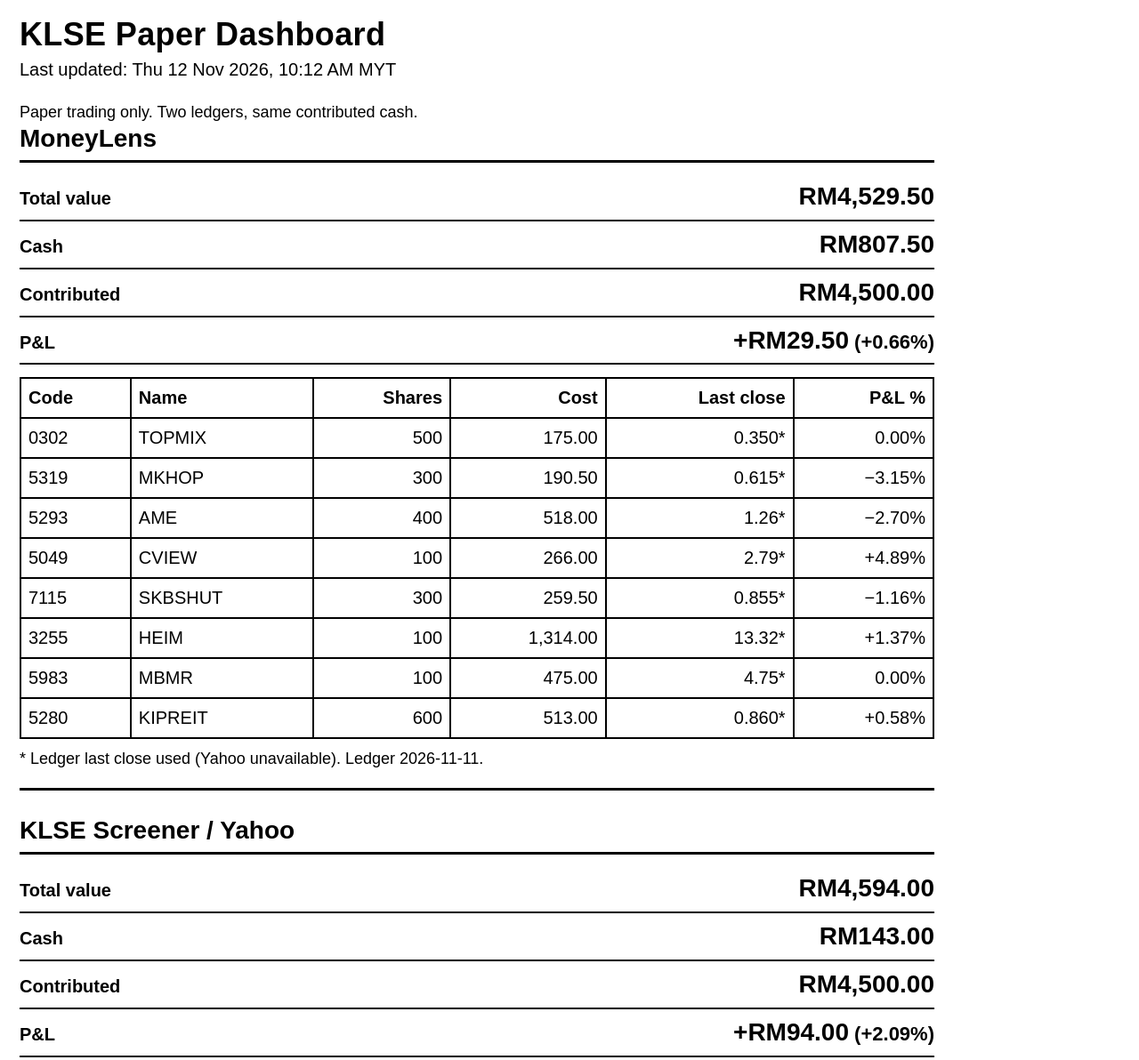
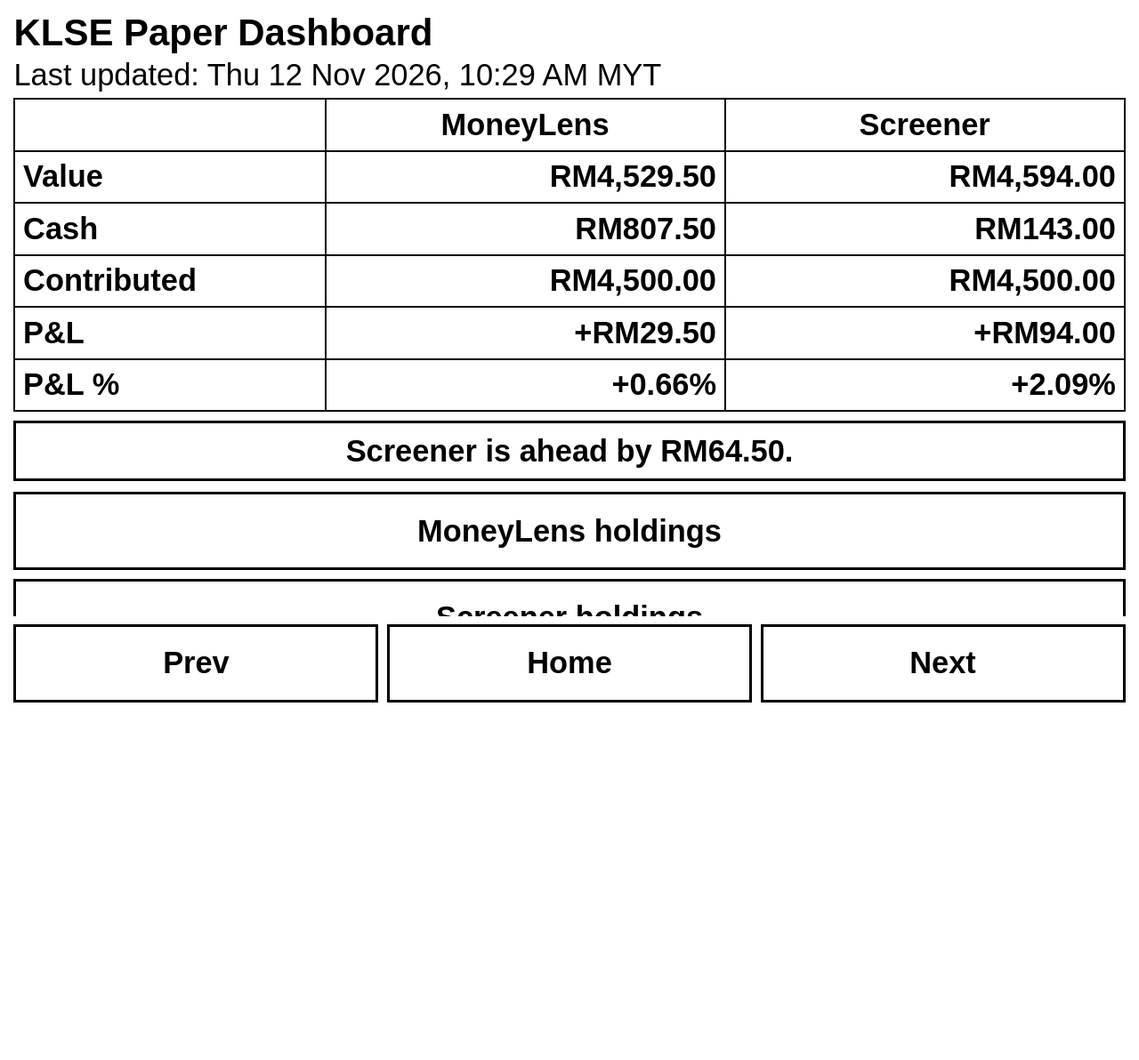
Before and after one commit to spothao/klse-poke-dashboard, a plain HTML site: page index.html in a window 1280 px wide. Shown: the top 1192 px of the page at 89% size. After the commit the page ends 800 px from the top, so only its background shows below. Drawn offline with Linux system fonts and the light colour scheme.

Commit message:
Split the e-ink dashboard into no-scroll Poke 5 pages

```diff
--- a/index.html
+++ b/index.html
@@ -2,7 +2,7 @@
 <html lang="en">
 <head>
   <meta charset="utf-8">
-  <meta name="viewport" content="width=1072">
+  <meta name="viewport" content="width=device-width, initial-scale=1, maximum-scale=1">
   <meta http-equiv="refresh" content="900">
   <meta name="color-scheme" content="light only">
   <title>KLSE Paper Dashboard</title>
@@ -13,169 +13,161 @@
 html, body {
   margin: 0;
   padding: 0;
+  width: 100%;
+  height: 100%;
+  overflow: hidden;
   background: #fff;
   color: #000;
 }
 body {
   font-family: Arial, Helvetica, "Noto Sans", "DejaVu Sans", sans-serif;
-  font-size: 22px;
-  line-height: 1.35;
-  padding: 18px 22px 36px;
-  max-width: 1072px;
+  font-size: clamp(16px, 4.3vmin, 42px);
+  line-height: 1.2;
   font-variant-numeric: tabular-nums;
 }
+.page {
+  width: 100vw;
+  height: 100vh;
+  max-width: 100vw;
+  max-height: 100vh;
+  overflow: hidden;
+  display: flex;
+  flex-direction: column;
+  padding: 0.4em 0.45em 0.3em;
+}
+header, footer, .jump { flex: 0 0 auto; }
+main {
+  flex: 1 1 auto;
+  min-height: 0;
+  overflow: hidden;
+  display: flex;
+  flex-direction: column;
+}
 h1 {
-  font-size: 36px;
-  line-height: 1.15;
-  margin: 0 0 6px;
-  font-weight: 700;
-  letter-spacing: 0.01em;
-}
-h2 {
-  font-size: 28px;
-  line-height: 1.2;
-  margin: 0 0 12px;
-  padding: 0 0 8px;
-  border-bottom: 3px solid #000;
+  font-size: 1.22em;
+  line-height: 1.1;
+  margin: 0;
   font-weight: 700;
 }
 .updated {
-  font-size: 20px;
-  margin: 0 0 22px;
+  font-size: 1em;
+  margin: 0.12em 0 0.15em;
 }
-.sub {
-  font-size: 18px;
-  margin: 4px 0 0;
-}
-section.portfolio, section.watchlist {
-  margin: 0 0 28px;
-  padding: 0 0 8px;
-  border-bottom: 3px solid #000;
-}
-.stats {
-  display: block;
-  margin: 0 0 14px;
-}
-.stat {
-  display: flex;
-  justify-content: space-between;
-  align-items: baseline;
-  gap: 16px;
-  border-bottom: 2px solid #000;
-  padding: 7px 0;
-}
-.stat .label {
-  font-size: 20px;
-  font-weight: 700;
-}
-.stat .value {
-  font-size: 28px;
-  font-weight: 700;
-  text-align: right;
-}
-.stat .pct { font-size: 22px; font-weight: 700; }
-table {
+.subpage { font-size: 1em; font-weight: 700; margin: 0 0 0.15em; }
+.compare {
   width: 100%;
   border-collapse: collapse;
-  margin: 8px 0 10px;
-  font-size: 20px;
+  table-layout: fixed;
+  margin: 0 0 0.3em;
+  flex: 0 0 auto;
 }
-th, td {
+.compare th, .compare td {
   border: 2px solid #000;
-  padding: 8px 8px;
+  padding: 0.22em 0.25em;
+  text-align: right;
+  font-weight: 700;
+  vertical-align: middle;
+}
+.compare th:first-child, .compare td:first-child {
   text-align: left;
-  vertical-align: top;
+  font-weight: 700;
+  width: 28%;
 }
-th {
+.compare thead th { text-align: center; }
+.ahead {
+  border: 3px solid #000;
   font-weight: 700;
+  text-align: center;
+  padding: 0.3em 0.35em;
+  margin: 0 0 0.35em;
+  flex: 0 0 auto;
+}
+.jump {
+  display: flex;
+  flex-direction: column;
+  gap: 0.28em;
+  margin: 0 0 0.3em;
+}
+.jump a, nav.bar a, nav.bar span {
+  display: flex;
+  align-items: center;
+  justify-content: center;
+  min-height: max(48px, 11vmin);
+  border: 3px solid #000;
+  color: #000;
+  text-decoration: none;
+  font-weight: 700;
+  text-align: center;
+  padding: 0.15em 0.3em;
   background: #fff;
 }
-td.num, th.num { text-align: right; white-space: nowrap; }
-.note, .missing, .footnote {
-  font-size: 18px;
-  margin: 8px 0 12px;
+nav.bar {
+  display: flex;
+  gap: 0.28em;
+  margin-top: auto;
+  padding-top: 0.25em;
+}
+nav.bar a, nav.bar span { flex: 1; }
+nav.bar .home { font-weight: 800; }
+table.grid {
+  width: 100%;
+  border-collapse: collapse;
+  table-layout: fixed;
+  font-size: 1em;
+}
+table.grid th, table.grid td {
+  border: 2px solid #000;
+  padding: 0.12em 0.1em;
+  text-align: left;
+  vertical-align: middle;
+  overflow: hidden;
+  white-space: nowrap;
+}
+table.grid th { font-weight: 700; }
+table.grid .num { text-align: right; }
+table.grid .c-code { width: 14%; }
+table.grid .c-name { width: 24%; }
+table.grid .c-shs { width: 11%; }
+table.grid .c-cost { width: 17%; }
+table.grid .c-close { width: 16%; }
+table.grid .c-pnl { width: 18%; }
+table.grid.watch .c-code { width: 18%; }
+table.grid.watch .c-name { width: 32%; }
+table.grid.watch .c-close { width: 22%; }
+table.grid.watch .c-held { width: 28%; }
+.note, .missing {
+  font-size: 1em;
+  margin: 0.2em 0 0;
+  flex: 0 0 auto;
 }
 .missing { font-weight: 700; }
-.footnote { margin-top: 0; }
 
   </style>
 </head>
 <body>
-  <header>
-    <h1>KLSE Paper Dashboard</h1>
-    <p class="updated">Last updated: Thu 12 Nov 2026, 10:12 AM MYT</p>
-    <p class="sub">Paper trading only. Two ledgers, same contributed cash.</p>
-  </header>
-  <section class="portfolio" id="moneylens">
-<h2>MoneyLens</h2>
-<div class="stats">
-<div class="stat"><div class="label">Total value</div><div class="value">RM4,529.50</div></div>
-<div class="stat"><div class="label">Cash</div><div class="value">RM807.50</div></div>
-<div class="stat"><div class="label">Contributed</div><div class="value">RM4,500.00</div></div>
-<div class="stat"><div class="label">P&amp;L</div><div class="value">+RM29.50<span class="pct"> (+0.66%)</span></div></div>
+  <div class="page">
+    <header>
+      <h1>KLSE Paper Dashboard</h1>
+      <p class="updated">Last updated: Thu 12 Nov 2026, 10:29 AM MYT</p>
+    </header>
+    <main>
+<table class="compare">
+<thead><tr><th></th><th>MoneyLens</th><th>Screener</th></tr></thead>
+<tbody>
+<tr><td>Value</td><td>RM4,529.50</td><td>RM4,594.00</td></tr>
+<tr><td>Cash</td><td>RM807.50</td><td>RM143.00</td></tr>
+<tr><td>Contributed</td><td>RM4,500.00</td><td>RM4,500.00</td></tr>
+<tr><td>P&amp;L</td><td>+RM29.50</td><td>+RM94.00</td></tr>
+<tr><td>P&amp;L %</td><td>+0.66%</td><td>+2.09%</td></tr>
+</tbody></table>
+<p class="ahead">Screener is ahead by RM64.50.</p>
+<div class="jump">
+<a href="moneylens.html">MoneyLens holdings</a>
+<a href="screener.html">Screener holdings</a>
+<a href="watchlist.html">Watchlist</a>
 </div>
-<table>
-<thead><tr><th>Code</th><th>Name</th><th class='num'>Shares</th><th class='num'>Cost</th><th class='num'>Last close</th><th class='num'>P&amp;L %</th></tr></thead>
-<tbody>
-<tr><td>0302</td><td>TOPMIX</td><td class='num'>500</td><td class='num'>175.00</td><td class='num'>0.350*</td><td class='num'>0.00%</td></tr>
-<tr><td>5319</td><td>MKHOP</td><td class='num'>300</td><td class='num'>190.50</td><td class='num'>0.615*</td><td class='num'>−3.15%</td></tr>
-<tr><td>5293</td><td>AME</td><td class='num'>400</td><td class='num'>518.00</td><td class='num'>1.26*</td><td class='num'>−2.70%</td></tr>
-<tr><td>5049</td><td>CVIEW</td><td class='num'>100</td><td class='num'>266.00</td><td class='num'>2.79*</td><td class='num'>+4.89%</td></tr>
-<tr><td>7115</td><td>SKBSHUT</td><td class='num'>300</td><td class='num'>259.50</td><td class='num'>0.855*</td><td class='num'>−1.16%</td></tr>
-<tr><td>3255</td><td>HEIM</td><td class='num'>100</td><td class='num'>1,314.00</td><td class='num'>13.32*</td><td class='num'>+1.37%</td></tr>
-<tr><td>5983</td><td>MBMR</td><td class='num'>100</td><td class='num'>475.00</td><td class='num'>4.75*</td><td class='num'>0.00%</td></tr>
-<tr><td>5280</td><td>KIPREIT</td><td class='num'>600</td><td class='num'>513.00</td><td class='num'>0.860*</td><td class='num'>+0.58%</td></tr>
-</tbody></table>
-<p class='note'>* Ledger last close used (Yahoo unavailable). Ledger 2026-11-11.</p>
-</section>
-<section class="portfolio" id="screener">
-<h2>KLSE Screener / Yahoo</h2>
-<div class="stats">
-<div class="stat"><div class="label">Total value</div><div class="value">RM4,594.00</div></div>
-<div class="stat"><div class="label">Cash</div><div class="value">RM143.00</div></div>
-<div class="stat"><div class="label">Contributed</div><div class="value">RM4,500.00</div></div>
-<div class="stat"><div class="label">P&amp;L</div><div class="value">+RM94.00<span class="pct"> (+2.09%)</span></div></div>
-</div>
-<table>
-<thead><tr><th>Code</th><th>Name</th><th class='num'>Shares</th><th class='num'>Cost</th><th class='num'>Last close</th><th class='num'>P&amp;L %</th></tr></thead>
-<tbody>
-<tr><td>1066</td><td>RHBBANK</td><td class='num'>100</td><td class='num'>733.00</td><td class='num'>7.54*</td><td class='num'>+2.86%</td></tr>
-<tr><td>4197</td><td>SIME</td><td class='num'>100</td><td class='num'>246.00</td><td class='num'>2.47*</td><td class='num'>+0.41%</td></tr>
-<tr><td>1015</td><td>AMBANK</td><td class='num'>100</td><td class='num'>619.00</td><td class='num'>6.68*</td><td class='num'>+7.92%</td></tr>
-<tr><td>5296</td><td>MRDIY</td><td class='num'>100</td><td class='num'>117.00</td><td class='num'>1.10*</td><td class='num'>−5.98%</td></tr>
-<tr><td>3794</td><td>MCEMENT</td><td class='num'>100</td><td class='num'>517.00</td><td class='num'>5.41*</td><td class='num'>+4.64%</td></tr>
-<tr><td>5176</td><td>SUNREIT</td><td class='num'>100</td><td class='num'>204.00</td><td class='num'>2.01*</td><td class='num'>−1.47%</td></tr>
-<tr><td>1961</td><td>IOICORP</td><td class='num'>100</td><td class='num'>445.00</td><td class='num'>4.39*</td><td class='num'>−1.35%</td></tr>
-<tr><td>5285</td><td>SDG</td><td class='num'>100</td><td class='num'>584.00</td><td class='num'>5.99*</td><td class='num'>+2.57%</td></tr>
-<tr><td>6012</td><td>MAXIS</td><td class='num'>100</td><td class='num'>361.00</td><td class='num'>3.57*</td><td class='num'>−1.11%</td></tr>
-<tr><td>5209</td><td>GASMSIA</td><td class='num'>100</td><td class='num'>532.00</td><td class='num'>5.35*</td><td class='num'>+0.56%</td></tr>
-</tbody></table>
-<p class='note'>* Ledger last close used (Yahoo unavailable). Ledger 2026-11-11.</p>
-</section>
-<section class="watchlist" id="watchlist">
-<h2>Watchlist</h2>
-<table>
-<thead><tr><th>Code</th><th>Name</th><th class='num'>Last close</th><th>Source</th><th>Held in</th></tr></thead><tbody>
-<tr><td>1015</td><td>AMBANK</td><td class='num'>6.68*</td><td>Ledger*</td><td>KLSE Screener / Yahoo</td></tr>
-<tr><td>5293</td><td>AME</td><td class='num'>1.26*</td><td>Ledger*</td><td>MoneyLens</td></tr>
-<tr><td>5049</td><td>CVIEW</td><td class='num'>2.79*</td><td>Ledger*</td><td>MoneyLens</td></tr>
-<tr><td>5209</td><td>GASMSIA</td><td class='num'>5.35*</td><td>Ledger*</td><td>KLSE Screener / Yahoo</td></tr>
-<tr><td>3255</td><td>HEIM</td><td class='num'>13.32*</td><td>Ledger*</td><td>MoneyLens</td></tr>
-<tr><td>1961</td><td>IOICORP</td><td class='num'>4.39*</td><td>Ledger*</td><td>KLSE Screener / Yahoo</td></tr>
-<tr><td>5280</td><td>KIPREIT</td><td class='num'>0.860*</td><td>Ledger*</td><td>MoneyLens</td></tr>
-<tr><td>6012</td><td>MAXIS</td><td class='num'>3.57*</td><td>Ledger*</td><td>KLSE Screener / Yahoo</td></tr>
-<tr><td>5983</td><td>MBMR</td><td class='num'>4.75*</td><td>Ledger*</td><td>MoneyLens</td></tr>
-<tr><td>3794</td><td>MCEMENT</td><td class='num'>5.41*</td><td>Ledger*</td><td>KLSE Screener / Yahoo</td></tr>
-<tr><td>5319</td><td>MKHOP</td><td class='num'>0.615*</td><td>Ledger*</td><td>MoneyLens</td></tr>
-<tr><td>5296</td><td>MRDIY</td><td class='num'>1.10*</td><td>Ledger*</td><td>KLSE Screener / Yahoo</td></tr>
-<tr><td>1066</td><td>RHBBANK</td><td class='num'>7.54*</td><td>Ledger*</td><td>KLSE Screener / Yahoo</td></tr>
-<tr><td>5285</td><td>SDG</td><td class='num'>5.99*</td><td>Ledger*</td><td>KLSE Screener / Yahoo</td></tr>
-<tr><td>4197</td><td>SIME</td><td class='num'>2.47*</td><td>Ledger*</td><td>KLSE Screener / Yahoo</td></tr>
-<tr><td>7115</td><td>SKBSHUT</td><td class='num'>0.855*</td><td>Ledger*</td><td>MoneyLens</td></tr>
-<tr><td>5176</td><td>SUNREIT</td><td class='num'>2.01*</td><td>Ledger*</td><td>KLSE Screener / Yahoo</td></tr>
-<tr><td>0302</td><td>TOPMIX</td><td class='num'>0.350*</td><td>Ledger*</td><td>MoneyLens</td></tr>
-</tbody></table>
-</section>
-  <p class="footnote">Closes from Yahoo Finance (CODE.KL). A price marked * is the ledger last close because Yahoo was unavailable. Page reloads every 15 minutes.</p>
+    </main>
+    <nav class="bar" aria-label="Page"><a href="watchlist-2.html">Prev</a><a class="home" href="index.html">Home</a><a href="moneylens.html">Next</a></nav>
+  </div>
 </body>
 </html>
```
Also changed, not shown: moneylens.html (added, +171 -0 lines), screener.html (added, +173 -0 lines), 1 other file.
